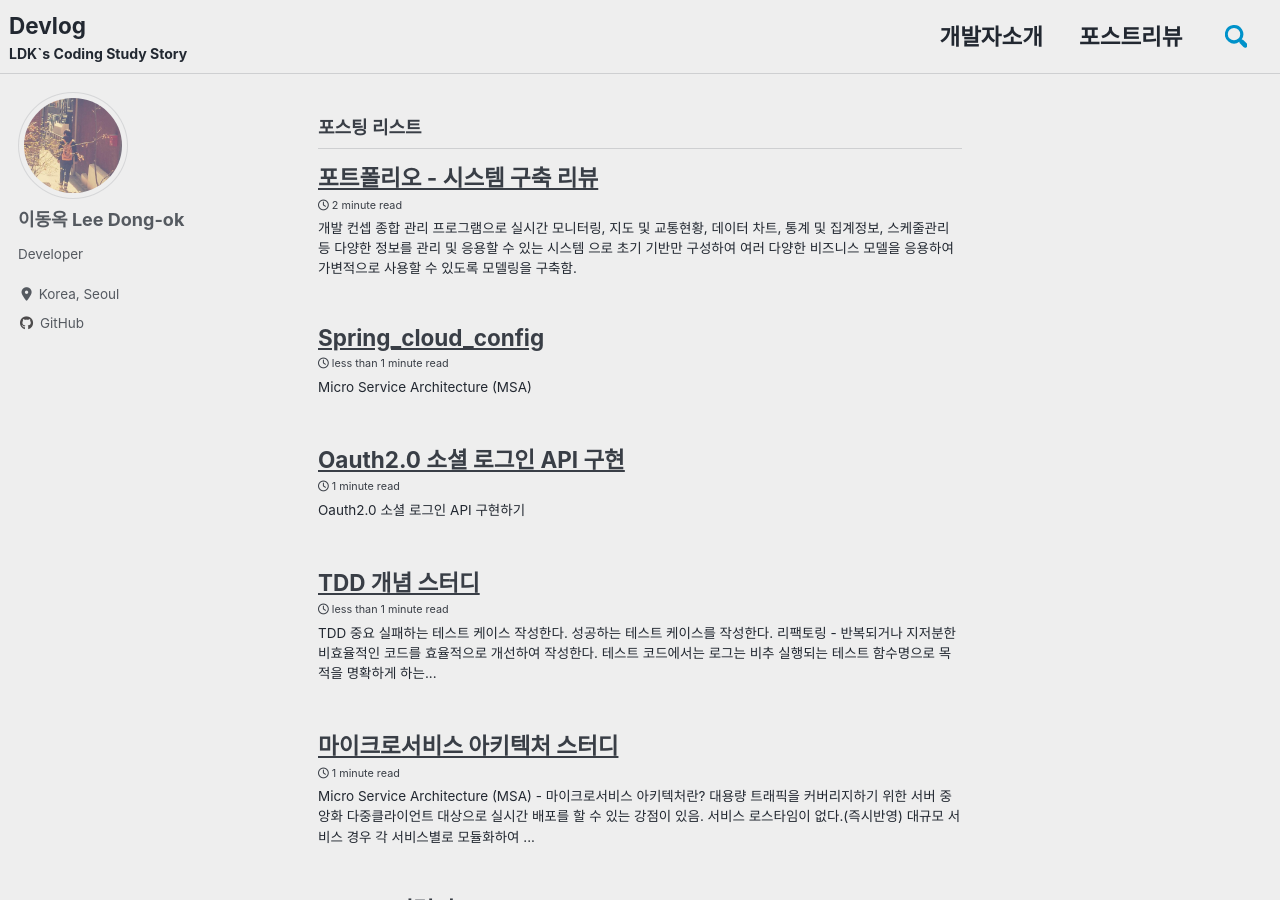
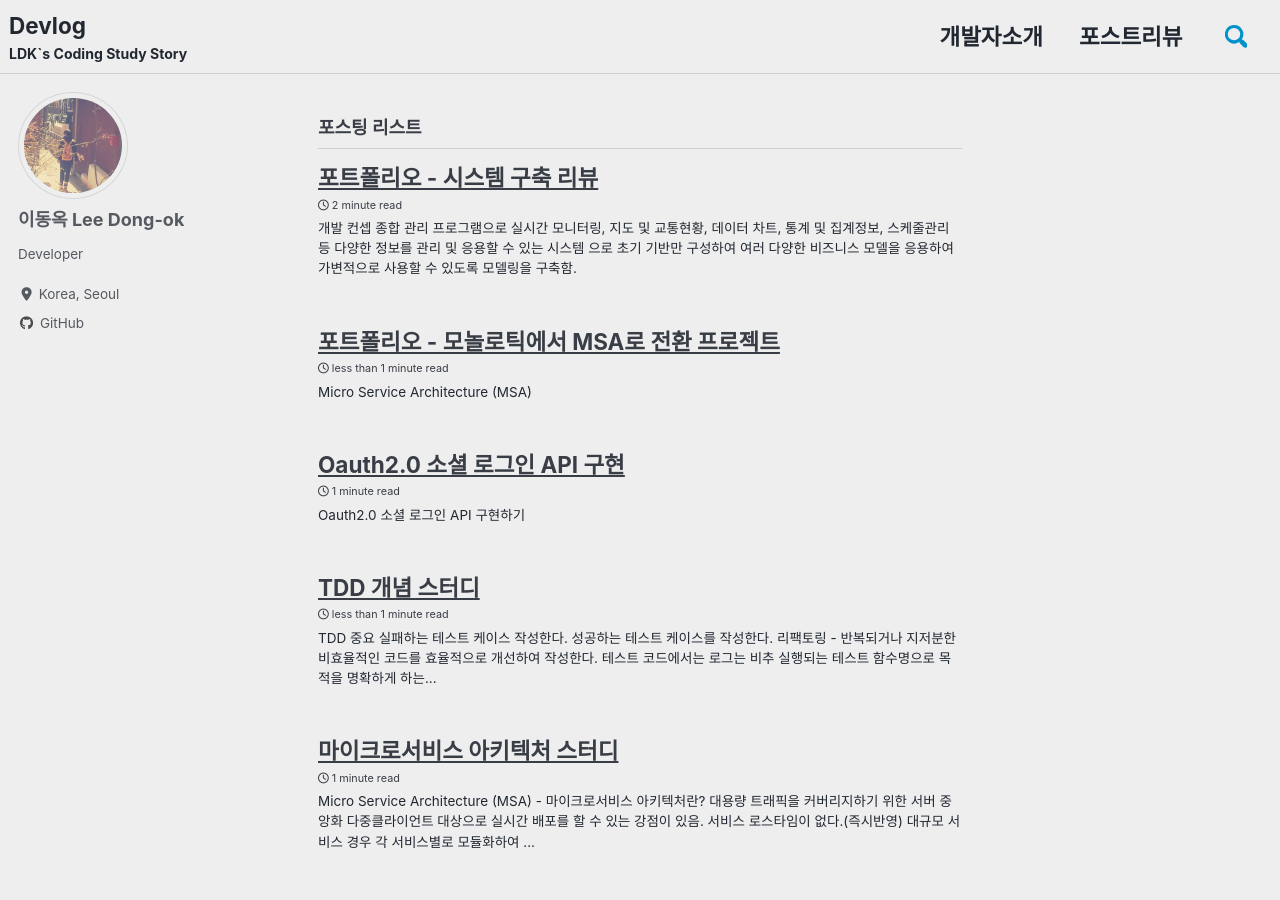
Before and after one commit to ldk-hub/ldk-hub.github.io, a Jekyll site: the page built from index.html, in a window 1280 px wide and 900 px high. Built offline with Jekyll 4.4.1, drawn with Linux system fonts in a browser that asks for light colours; cached includes are drawn as plain includes; nearby versions of some CDN libraries; a script that is not in the unit is left out; the list of posts is cut into pages by our own code; comment, search, counter and statistics services are not loaded; part of the change alters nothing that is shown.

Commit message:
Update 2020-08-19-spring_cloud_config.md

```diff
--- a/_posts/2020-08-19-spring_cloud_config.md
+++ b/_posts/2020-08-19-spring_cloud_config.md
@@ -1,3 +1,22 @@
+---
+# 포스트제목
+title: "포트폴리오 - 모놀로틱에서 MSA로 전환 프로젝트"
+# 포스팅 작성자
+author: ["이동옥"]
+# 포스팅 공개일 - 정렬기준 포스팅날짜순서에 따라 기재됨.(주의 미래날짜는 기입X)
+date: 2020-08-19 08:26:28 -0400
+# 블로그 메인페이지에 썸네일과 함께 노출될 텍스트 설정 일정 길이를 초과하면 잘려서 표시됨.
+# abstract:
+# 태그를 입력
+tags: ["MSA","마이크로서비스아키텍처","스프링클라우드"]
+categories: JAVA
+# 대표 이미지를 입력합니다. 이미지 업로드 위치는 아래에 기술합니다.
+# image: /assets/images/posts/nerdfactory-documentation-history/main.jpg
+# 포스트의 초안 여부를 입력합니다. "no" 로 입력할 경우 공개됩니다.
+draft: "no"
+toc: true
+---
+
 # Micro Service Architecture (MSA)
 [![Hits](https://hits.seeyoufarm.com/api/count/incr/badge.svg?url=https%3A%2F%2Fgithub.com%2Fldk-hub%2FSpringCloudConfigTEST&count_bg=%235A8738&title_bg=%236D1313&icon=&icon_color=%23FF0000&title=hits&edge_flat=false)](https://hits.seeyoufarm.com)
 [![HitCount](https://img.shields.io/badge/lisence-MIT-green.svg)](https://github.com/ldk-hub/MSA_project/blob/master/LICENSE)
```
